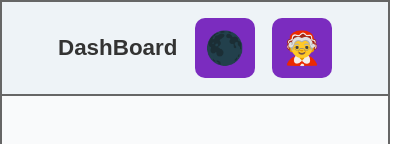
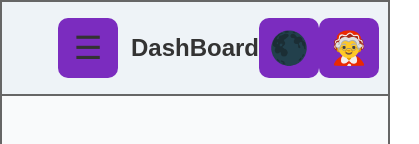
Before and after one commit to LautyDeveloper/buelo-app, a React (Vite) app: page / in a window 390 px wide. Shown: the top 144 px of the page, 419 px wide, since content can reach past the window. Built offline with nearby package versions, Linux system fonts and the light colour scheme.

Commit message:
SideBar desplegable en Mobile

```diff
--- a/src/components/Layout/Layout.jsx
+++ b/src/components/Layout/Layout.jsx
@@ -1,13 +1,21 @@
 import "./layout.css";
 import SideBar from "../SideBar/SideBar.jsx";
 import TopBar from "../TopBar/TopBar.jsx";
+import { useState } from "react";
 
 export default function Layout({ children, page, theme, setTheme }) {
+  const [sidebarOpen, setSidebarOpen] = useState(false);
+
   return (
     <div className="layout">
-      <SideBar />
+      <SideBar isOpen={sidebarOpen} />
       <div className="main-container">
-        <TopBar page={page} theme={theme} setTheme={setTheme} />
+        <TopBar
+          page={page}
+          theme={theme}
+          setTheme={setTheme}
+          toggleSidebar={() => setSidebarOpen((prev) => !prev)}
+        />
         <main>{children}</main>
       </div>
     </div>
--- a/src/components/SideBar/SideBar.jsx
+++ b/src/components/SideBar/SideBar.jsx
@@ -1,9 +1,9 @@
 import "./side-bar.css";
 import { Link } from "react-router-dom";
 
-export default function SideBar() {
+export default function SideBar({ isOpen }) {
   return (
-    <div className="sidebar-container">
+    <div className={`sidebar-container ${isOpen ? "open" : ""}`}>
       <div className="sidebar-logo-container">
         <h1>🤶 Buelo App</h1>
       </div>
--- a/src/components/SideBar/side-bar.css
+++ b/src/components/SideBar/side-bar.css
@@ -1,5 +1,21 @@
 .sidebar-container {
   display: none;
+}
+
+/* Mostrar si está "abierto" */
+.sidebar-container.open {
+  display: flex;
+  position: absolute;
+  z-index: 100;
+  top: 0;
+  left: 0;
+  width: 70%;
+  height: 100vh;
+  background-color: var(--sectionsBackgroundColor);
+  flex-direction: column;
+  justify-content: space-between;
+  align-items: center;
+  border-right: 2px solid var(--secondaryFontColor);
 }
 
 .sidebar-container .sidebar-logo-container {
@@ -52,28 +68,37 @@
   width: 80%;
   height: 80%;
 }
-.sidebar-container .sidebar-account-container .account-info-container img{
+.sidebar-container .sidebar-account-container .account-info-container img {
   width: 60px;
   height: 60px;
   border-radius: 100%;
 }
-.sidebar-container .sidebar-account-container .account-info-container .account-text{
+.sidebar-container
+  .sidebar-account-container
+  .account-info-container
+  .account-text {
   display: flex;
   flex-direction: column;
   justify-content: flex-start;
   gap: 2px;
 }
-.sidebar-container .sidebar-account-container .account-info-container .account-text h2{
+.sidebar-container
+  .sidebar-account-container
+  .account-info-container
+  .account-text
+  h2 {
   font-size: 1.4rem;
   color: var(--primaryFontColor);
   font-weight: 500;
 }
-.sidebar-container .sidebar-account-container .account-info-container .account-text p{
+.sidebar-container
+  .sidebar-account-container
+  .account-info-container
+  .account-text
+  p {
   font-size: 1rem;
   color: var(--secondaryFontColor);
 }
-
-
 
 @media screen and (min-width: 768px) {
   .sidebar-container {
--- a/src/components/TopBar/TopBar.jsx
+++ b/src/components/TopBar/TopBar.jsx
@@ -1,6 +1,7 @@
 import { useState } from "react";
 import ElderlyPersonsList from "./components/Elderly-Person-List/ElderlyPersonsList";
 import "./top-bar.css";
+import { PanelRightClose } from "lucide-react";
 
 const fakePersons = [
   { name: "Santiago Aquino" },
@@ -8,28 +9,28 @@ const fakePersons = [
   { name: "Jose Kenny" },
 ];
 
-export default function TopBar({ page, theme, setTheme }) {
+export default function TopBar({ page, theme, setTheme, toggleSidebar }) {
   const [showList, setShowList] = useState(false);
 
   const toggleTheme = () => {
     setTheme((prev) => (prev === "light" ? "dark" : "light"));
   };
 
-  const toggleList = () => {
-    setShowList((prev) => !prev);
-  };
-
   return (
     <div className="topbar-container">
       <div className="topbar-content">
-        <h1>{page}</h1>
+        <h1>
+          <button className="hamburger-btn" onClick={toggleSidebar}>
+            ☰
+          </button>
+          {page}
+        </h1>
         <button onClick={toggleTheme}>{theme === "light" ? "🌑" : "☀️"}</button>
-        <button onClick={toggleList}>
+        <button onClick={() => setShowList((prev) => !prev)}>
           {window.innerWidth < 768 ? "🤶" : "🤶 Lucrecia Bacigalupo"}
         </button>
       </div>
 
-      {/* Acá va la lista, afuera del content, pegada al header */}
       {showList && <ElderlyPersonsList persons={fakePersons} />}
     </div>
   );
--- a/src/components/TopBar/top-bar.css
+++ b/src/components/TopBar/top-bar.css
@@ -22,10 +22,14 @@
 }
 
 .topbar-container .topbar-content h1 {
-  font-size: 1.4rem;
+  font-size: 1.5rem;
   font-weight: 600;
   font-family: Arial, Helvetica, sans-serif;
   color: var(--primaryFontColor);
+  display: flex;
+  justify-content: center;
+  align-items: center;
+  gap: 3px;
 }
 
 .topbar-container .topbar-content button {
@@ -43,8 +47,20 @@
   position: relative;
   display: inline-block;
 }
+.hamburger-btn {
+  display: block;
+  margin-right: 10px;
+  background: none;
+  border: none;
+  font-size: 2rem;
+  cursor: pointer;
+  color: var(--primaryFontColor);
+}
 
 @media screen and (min-width: 768px) {
+  .hamburger-btn {
+    display: none !important;
+  }
   .topbar-container {
     min-height: 85px;
   }
--- a/src/styles/themes.css
+++ b/src/styles/themes.css
@@ -3,12 +3,15 @@
   --sectionsBackgroundColor: #eef3f7;
   --primaryFontColor: #333333;
   --secondaryFontColor: #666666;
+  --badgeFontColor: #f5f5f5;
   --CTAColor: #7b2cbf;
 
   --shiftsBackgrounColor: #d0e6ff;
   --shiftsFontColor: #0051af;
+
   --medicineBackgroundColor: #d6f5e3;
   --medicineFontColor: #26aa5d;
+
   --notesBackgroundColor: #e8deff;
   --notesFontColor: #6d33f3;
 
@@ -16,28 +19,27 @@
   --elderlyPersonBackgroundColor: #c9edff;
 
   --familiarColor: #0681b6;
-
-  --badgeFontColor: #f5f5f5;
 }
 
 [data-theme="dark"] {
   --baseBackgroundColor: #1e1e1e;
   --sectionsBackgroundColor: #2c2c2c;
+  --badgeFontColor: #333333;
   --primaryFontColor: #f5f5f5;
   --secondaryFontColor: #b5b5b5;
   --CTAColor: #5e1f8d;
 
   --shiftsBackgrounColor: #0051af;
   --shiftsFontColor: #d0e6ff;
+
   --medicineBackgroundColor: #26aa5d;
   --medicineFontColor: #d6f5e3;
+
   --notesBackgroundColor: #6d33f3;
   --notesFontColor: #e8deff;
 
   --elderlyPersonColor: #c9edff;
   --elderlyPersonBackgroundColor: #016597;
 
-  --familiarColor: #0681b6;
-
-  --badgeFontColor: #333333;
+  --familiarColor: #1e81b3;
 }
```
